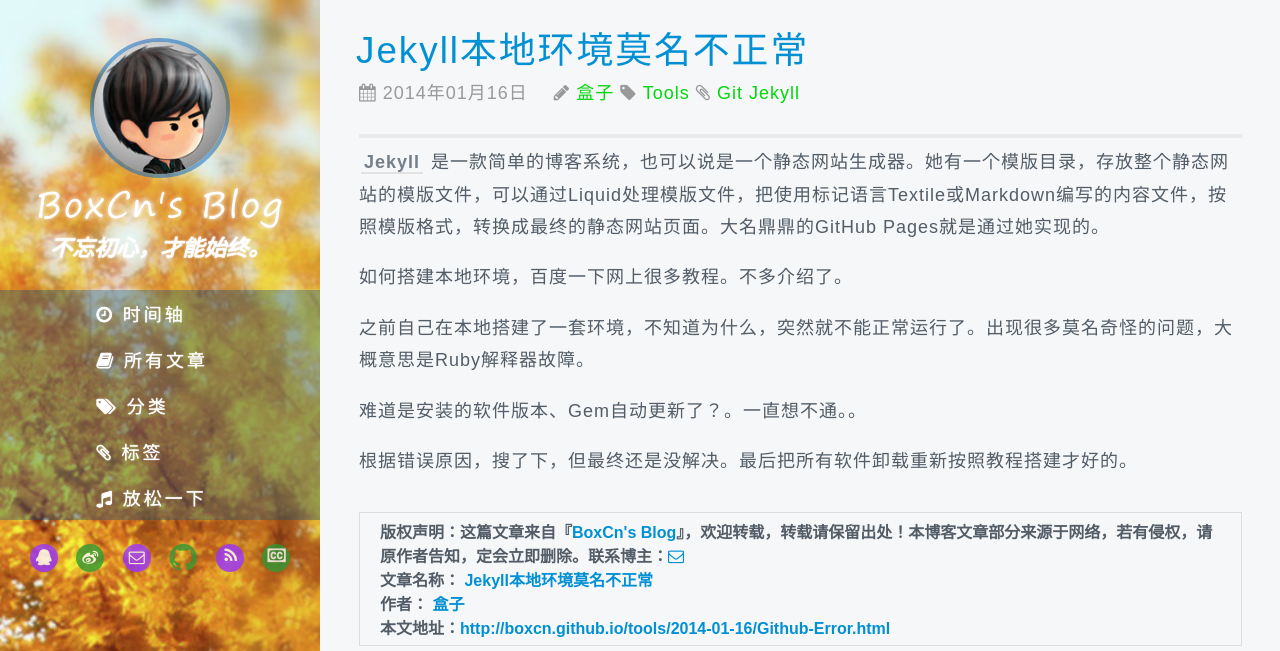
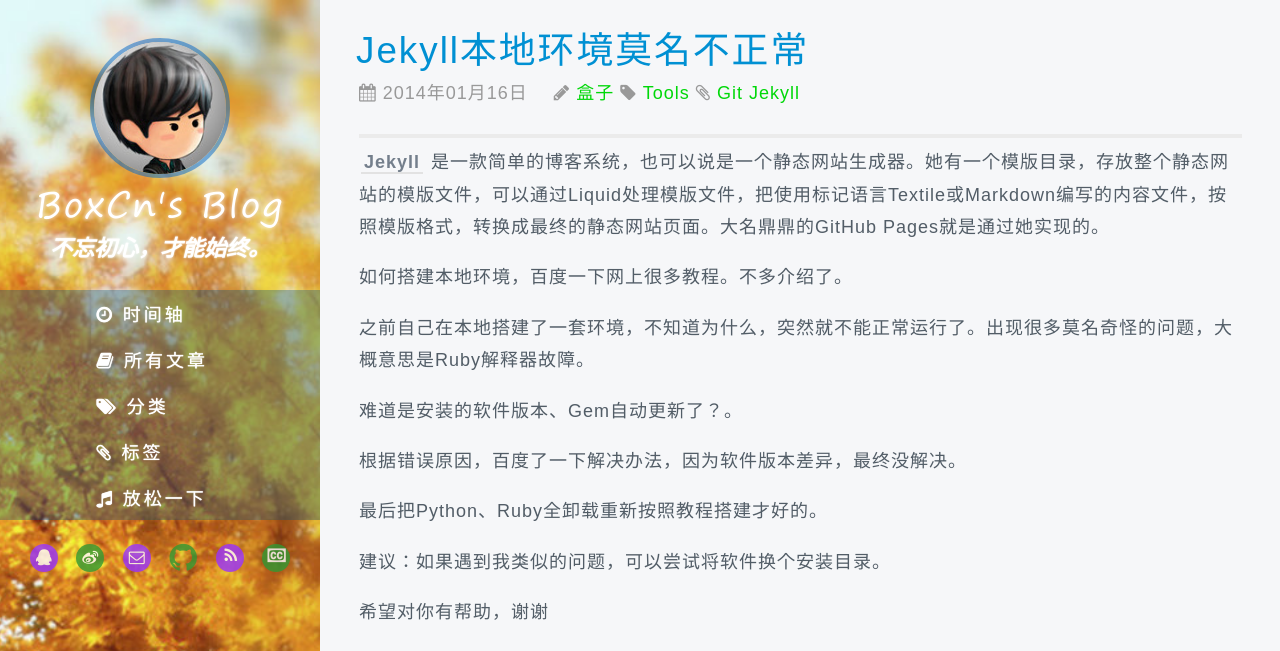
Before and after one commit to boxcn/boxcn.github.io, a Jekyll site: the page built from _posts/Tools/2014-01-16-Github-Error.md, in a window 1280 px wide and 1327 px high, cut to the strip 0-651 px from the top of the window. Built offline with Jekyll 4.4.1, drawn with Linux system fonts in a browser that asks for light colours; some web fonts are replaced; comment, search, counter and statistics services are not loaded.

Commit message:
Update the post

```diff
--- a/_posts/Tools/2014-01-16-Github-Error.md
+++ b/_posts/Tools/2014-01-16-Github-Error.md
@@ -12,6 +12,12 @@
 
 之前自己在本地搭建了一套环境，不知道为什么，突然就不能正常运行了。出现很多莫名奇怪的问题，大概意思是Ruby解释器故障。
 
-难道是安装的软件版本、Gem自动更新了？。一直想不通。。
+难道是安装的软件版本、Gem自动更新了？。
 
-根据错误原因，搜了下，但最终还是没解决。最后把所有软件卸载重新按照教程搭建才好的。
+根据错误原因，百度了一下解决办法，因为软件版本差异，最终没解决。
+
+最后把Python、Ruby全卸载重新按照教程搭建才好的。
+
+建议：如果遇到我类似的问题，可以尝试将软件换个安装目录。
+
+希望对你有帮助，谢谢
```
